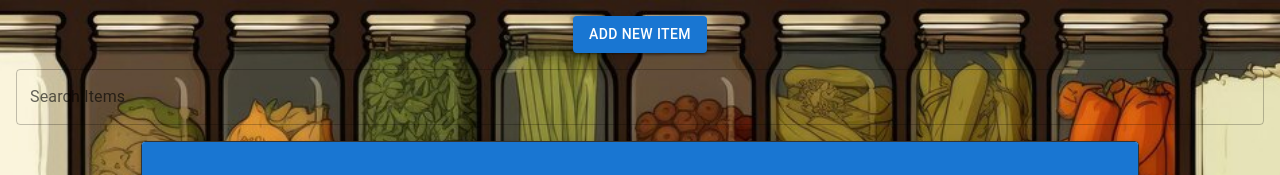
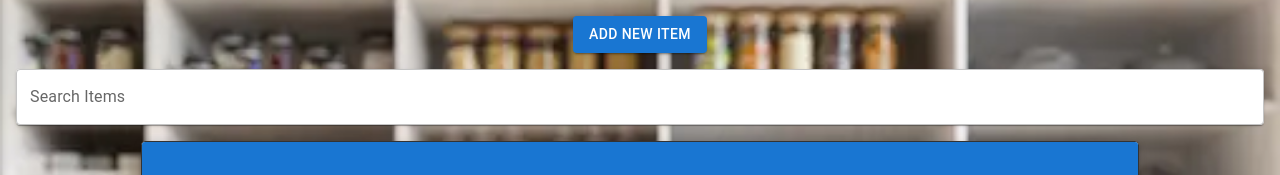
Before and after one commit to kmohman/PantryTrackerApp_nextjs_deploy, a Next.js app: page / in a window 1280 px wide. Shown: the top 175 px of the page. Built offline with nearby package versions, Linux system fonts and the light colour scheme; no server answers; the database is empty.

Commit message:
search bar visualize

```diff
--- a/app/page.js
+++ b/app/page.js
@@ -122,7 +122,9 @@ export default function Home() {
       sx={{
         backgroundImage: 'url(/Pantry-picture.jpg)',
         backgroundSize: 'cover',
-        backgroundPosition: 'center',
+        backgroundPosition: 'center center',
+        backgroundRepeat: 'no-repeat',
+        backgroundAttachment: 'fixed',
       }}
     >
       <Snackbar open={notification.open} autoHideDuration={6000} onClose={handleNotificationClose}>
@@ -195,7 +197,7 @@ export default function Home() {
         fullWidth
         value={searchQuery}
         onChange={(e) => handleSearch(e.target.value)}
-        sx={{ mb: 2 }}
+        sx={{ mb: 2, bgcolor: 'white', borderRadius: 1, boxShadow: 1 }}
       />
       <Box
         width="80%"
```
Also changed, not shown: public/Pantry-picture.jpg.
